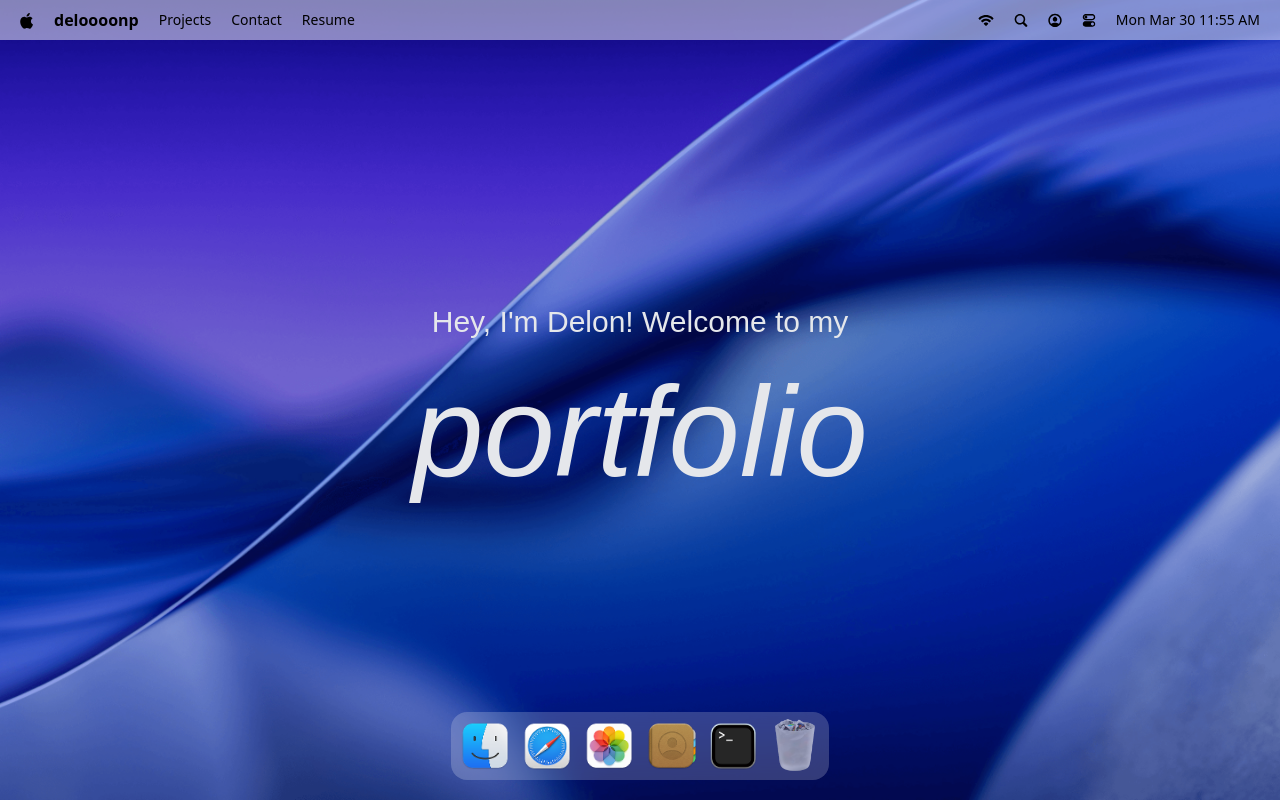
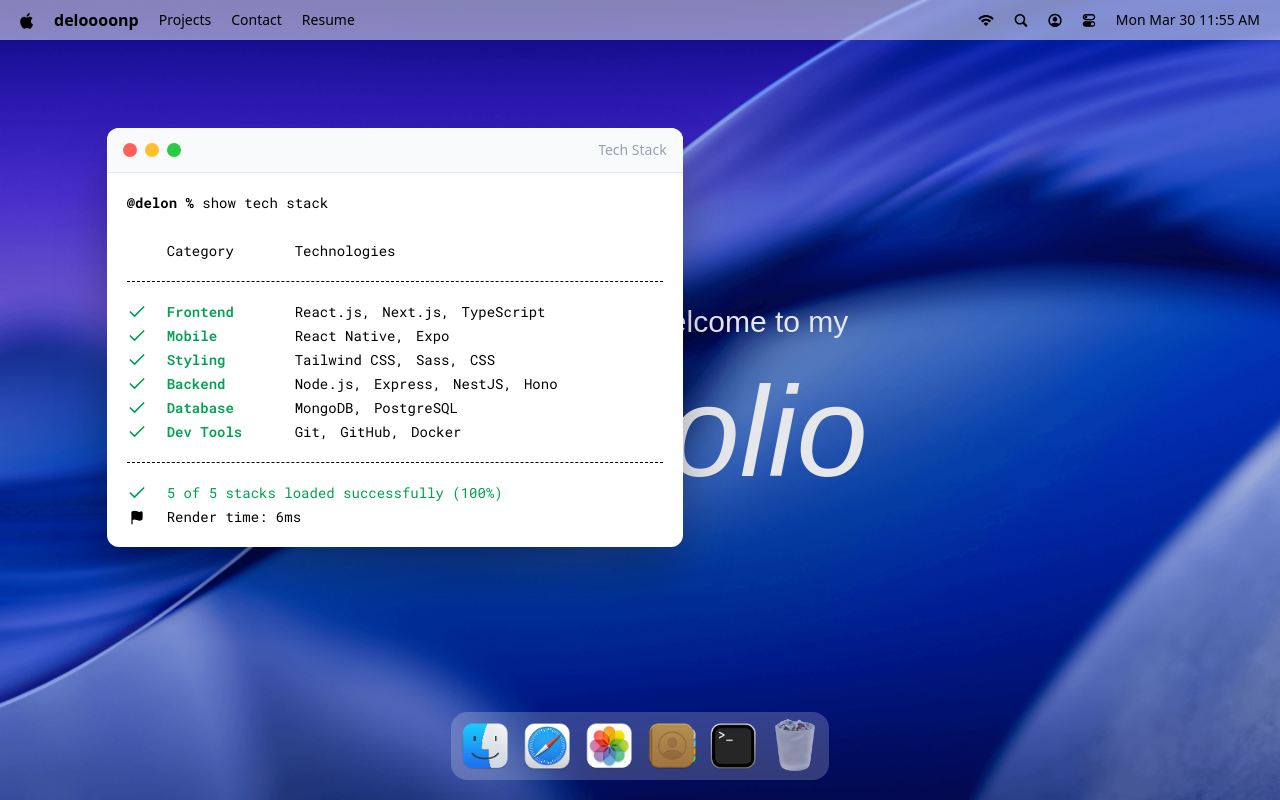
Before and after one commit to deloooonp/portfolio, a React (Vite) app: page / in a window 1280 px wide. Both pictures are taken after a click on the button 733 px from the left and 746 px from the top of the page. Built offline with nearby package versions, Linux system fonts and the light colour scheme; a web font is replaced by a local one.

Commit message:
implement a hoc for managing window stats and add the first window - terminal

```diff
--- a/src/App.jsx
+++ b/src/App.jsx
@@ -1,4 +1,10 @@
+import gsap from "gsap";
+import { Draggable } from "gsap/Draggable";
+
 import { Dock, Navbar, Welcome } from "#components";
+import { Terminal } from "#windows";
+
+gsap.registerPlugin(Draggable);
 
 const App = () => {
   return (
@@ -6,6 +12,8 @@ const App = () => {
       <Navbar />
       <Welcome />
       <Dock />
+
+      <Terminal />
     </div>
   );
 };
--- /dev/null
+++ b/src/components/WindowControls.jsx
@@ -0,0 +1,14 @@
+import useWindowStore from "#store/window";
+
+const WindowControls = ({ target }) => {
+  const { closeWindow } = useWindowStore();
+  return (
+    <div id="window-controls">
+      <div className="close" onClick={() => closeWindow(target)} />
+      <div className="minimize"></div>
+      <div className="maximize"></div>
+    </div>
+  );
+};
+
+export default WindowControls;
--- a/src/components/index.js
+++ b/src/components/index.js
@@ -1,5 +1,6 @@
 import Navbar from "./Navbar";
 import Welcome from "./Welcome";
 import Dock from "./Dock";
+import WindowControls from "./WindowControls";
 
-export { Navbar, Welcome, Dock };
+export { Navbar, Welcome, Dock, WindowControls };
--- /dev/null
+++ b/src/hoc/WindowWrapper.jsx
@@ -0,0 +1,59 @@
+import gsap from "gsap";
+import Draggable from "gsap/Draggable";
+import { useGSAP } from "@gsap/react";
+import { useLayoutEffect, useRef } from "react";
+
+import useWindowStore from "#store/window";
+
+const WindowWrapper = (Component, windowKey) => {
+  const Wrapped = (props) => {
+    const { focusWindow, windows } = useWindowStore();
+    const { isOpen, zIndex } = windows[windowKey];
+    const ref = useRef(null);
+
+    useGSAP(() => {
+      const el = ref.current;
+      if (!el || !isOpen) return;
+
+      el.style.display = "block";
+
+      gsap.fromTo(
+        el,
+        { scale: 0.8, opacity: 0, y: 40 },
+        { scale: 1, opacity: 1, y: 0, duration: 0.4, ease: "power3.out" }
+      );
+    }, [isOpen]);
+
+    useGSAP(() => {
+      const el = ref.current;
+      if (!el) return;
+
+      const [instance] = Draggable.create(el, {
+        onPress: () => focusWindow(windowKey),
+      });
+
+      return () => instance.kill();
+    }, []);
+
+    useLayoutEffect(() => {
+      const el = ref.current;
+      if (!el) return;
+
+      el.style.display = isOpen ? "block" : "none";
+    }, [isOpen]);
+
+    return (
+      <section id={windowKey} ref={ref} style={{ zIndex }} className="absolute">
+        <Component {...props} />
+      </section>
+    );
+  };
+
+  Wrapped.displayName = `WindowWrapper${
+    Component.displayName || Component.name || "Component"
+  }`;
+
+  return Wrapped;
+};
+
+export default WindowWrapper;
--- /dev/null
+++ b/src/windows/Terminal.jsx
@@ -0,0 +1,56 @@
+import { Check, Flag } from "lucide-react";
+
+import { WindowControls } from "#components";
+import { techStack } from "#constants";
+import WindowWrapper from "#hoc/WindowWrapper";
+
+const Terminal = () => {
+  return (
+    <>
+      <div id="window-header">
+        <WindowControls target="terminal" />
+        <p>Tech Stack</p>
+      </div>
+
+      <div className="techstack">
+        <p>
+          <span className="font-bold">@delon % </span>
+          show tech stack
+        </p>
+        <div className="label">
+          <p className="w-32">Category</p>
+          <p>Technologies</p>
+        </div>
+        <ul className="content">
+          {techStack.map(({ category, items }) => (
+            <li key={category} className="flex">
+              <Check className="check" size={20}></Check>
+              <h3>{category}</h3>
+              <ul>
+                {items.map((item, i) => (
+                  <li key={i}>
+                    {item}
+                    {i < items.length - 1 ? "," : ""}{" "}
+                  </li>
+                ))}
+              </ul>
+            </li>
+          ))}
+        </ul>
+        <div className="footnote">
+          <p>
+            <Check size={20} /> 5 of 5 stacks loaded successfully (100%)
+          </p>
+          <p className="text-black">
+            <Flag size={15} fill="black" />
+            Render time: 6ms
+          </p>
+        </div>
+      </div>
+    </>
+  );
+};
+
+const TerminalWindow = WindowWrapper(Terminal, "terminal");
+
+export default TerminalWindow;
--- /dev/null
+++ b/src/windows/index.js
@@ -0,0 +1,3 @@
+import Terminal from "./Terminal";
+
+export { Terminal };
```
